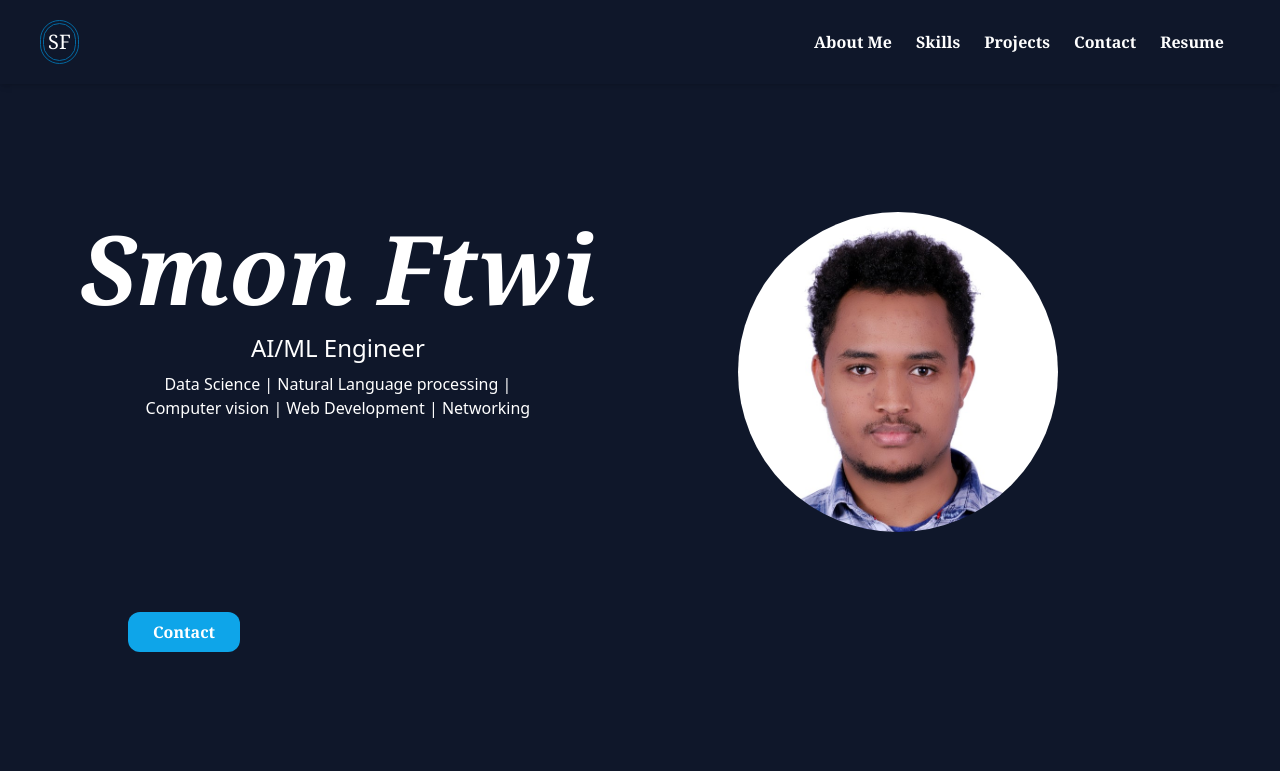
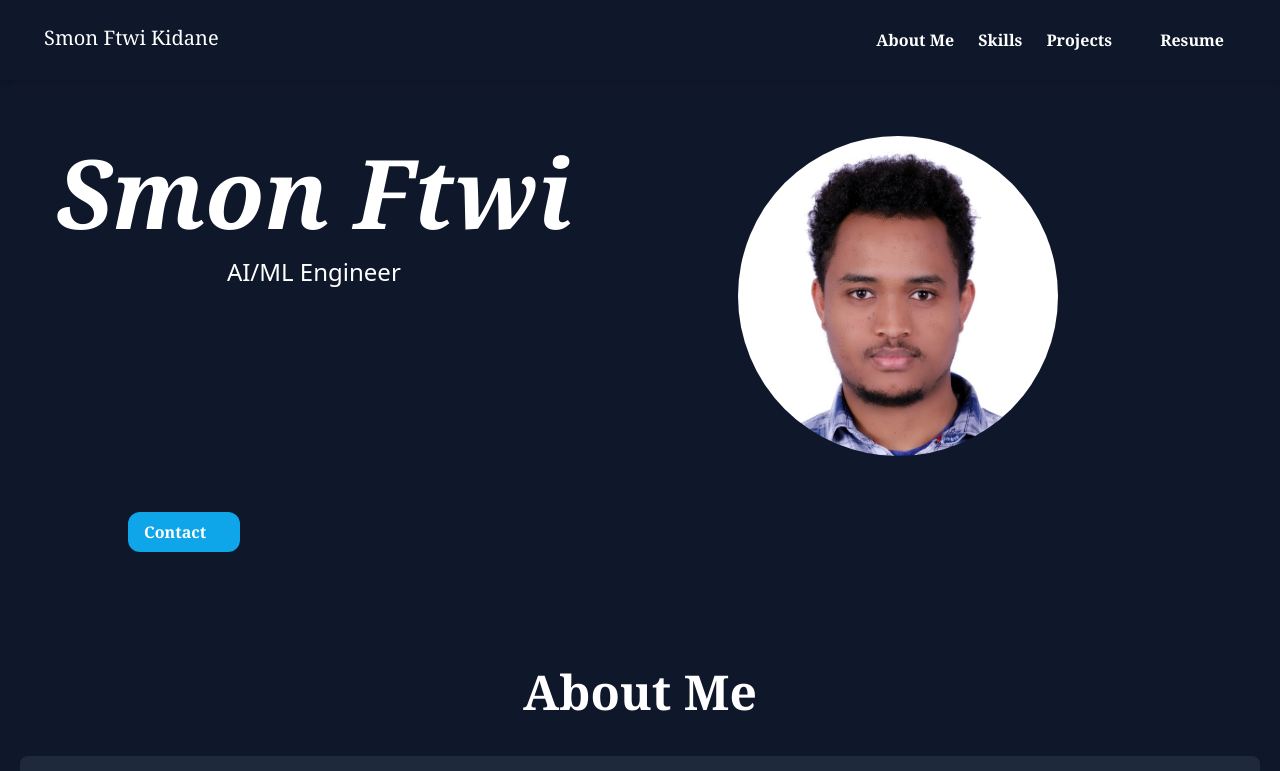
Before and after one commit to SmonFtwi/personal-portfolio, a React (Vite) app in the folder client/: page / in a window 1280 px wide. Shown: the top 771 px of the page. Built offline with nearby package versions, Linux system fonts and the light colour scheme.

Commit message:
css modification

```diff
--- a/client/src/App.jsx
+++ b/client/src/App.jsx
@@ -33,7 +33,7 @@ export default App;
 export function Header(){
   return (
     <nav className=' px-10 py-5  flex justify-between shadow-md bg-slate-900 '>
-    <h1 className=' text-xl font-serif rounded-full border-double border-4 border-sky-700 p-1'> SF</h1>
+    <h1 className=' text-xl font-serif  p-1'> Smon Ftwi Kidane</h1>
     <ul className=' flex items-center'>
 
 
@@ -53,7 +53,7 @@ export function Header(){
       </li>
       <li >
       <Link to='/#contact' smooth className='text-white hover:bg-transparent hover:text-sky-500 px-2 py-2 rounded-lg mr-2 hidden font-serif font-bold sm:block'
-      >Contact</Link>
+      ></Link>
       </li>
       <li >
         <a  className='text-white hover:bg-transparent hover:text-sky-500 px-2 py-2 rounded-lg mr-2 hidden font-serif font-bold sm:block'
--- a/client/src/pages/home.jsx
+++ b/client/src/pages/home.jsx
@@ -4,21 +4,21 @@ import {HashLink as Link} from 'react-router-hash-link'
 function Home(){
     return (
         <>
-       <div className=' text-center'>
-        <div className='md:flex m-20 mt-32'>
+       <div className=' flex flex-col'>
+        <div className='flex flex-col md:flex-row justify-center align-middle m-14'>
         <div className=' text-center '>
             <h1 className=' text-5xl md:text-8xl py-2 text-white font-bold font-serif italic'>Smon Ftwi </h1>
             <h3 className=' text-2xl py-2'>AI/ML Engineer</h3>
-             <p> Data Science | Natural Language processing | <br></br>Computer vision | Web Development | Networking</p>
+
            </div>
-           <div className="mx-auto bg-gradient-to-b rounded-full w-80 h-80 relative overflow-hidden">
+           <div className="mx-auto rounded-full w-80 h-80 relative overflow-hidden">
             <img src={myImg} alt="sorry image not available" />
           </div>
           </div>
-          <div className='bg-sky-500 hover:bg-sky-700 w-28 rounded-xl p-2 ml-32 mb-24'>
-    <Link to='/#contact' smooth className='text-white px-2 py-2 rounded-lg font-serif font-bold'>
+          <div className='bg-sky-500 hover:bg-sky-700 w-28 rounded-xl p-2 md:ml-32 mb-24 ml-36 '>
+          <Link to='/#contact' smooth className='text-white px-2 py-2 rounded-lg font-serif font-bold'>
         Contact
-    </Link>
+           </Link>
 </div>
 
         </div>
--- a/client/src/pages/project.jsx
+++ b/client/src/pages/project.jsx
@@ -7,11 +7,11 @@ import ats from './../assets/ats.png'
 function Project(){
     return (
         <>
-         <div className=' m-16 ' id="project">
-         <h2 className='text-5xl p-5  text-white font-bold font-serif text-center'>Projects</h2>
+         <div className=' flex flex-col align-middle ' id="project">
+         <h2 className='text-5xl  text-white font-bold font-serif text-center'>Projects</h2>
          <div className='display:block md:flex justify-center align-middle m-5 p-4 rounded shadow-lg '>
 
-                   <div className=' mx-auto  w-80 h-80 md:w-2/6 md:h-auto relative overflow-hidden rounded-md cursor-pointer hover:scale-105 ease-in-out duration-300'>
+                   <div className=' mx-auto md:w-2/6 md:h-auto relative overflow-hidden rounded-md cursor-pointer hover:scale-105 ease-in-out duration-300'>
                         <img src={ats}></img>
                     </div>
                 <div className=' '>
@@ -31,7 +31,7 @@ function Project(){
             </div>
                <div className='display:block md:flex justify-center align-middle m-5 p-4 rounded shadow-lg '>
 
-                   <div className=' mx-auto  w-80 h-80 md:w-2/6 md:h-auto relative overflow-hidden rounded-md cursor-pointer hover:scale-105 ease-in-out duration-300'>
+                   <div className=' mx-auto   md:w-2/6 md:h-auto relative overflow-hidden rounded-md cursor-pointer hover:scale-105 ease-in-out duration-300'>
                         <img src={shCart}></img>
                     </div>
                 <div className=' '>
@@ -50,7 +50,7 @@ function Project(){
             </div>
                   <div className='display:block md:flex justify-center align-middle m-5 p-4 rounded shadow-lg  mt-14'>
 
-                   <div className=' mx-auto  w-80 h-80 md:w-2/6 md:h-auto relative overflow-hidden rounded-md cursor-pointer hover:scale-105 ease-in-out duration-300'>
+                   <div className=' mx-auto   md:w-2/6 md:h-auto relative overflow-hidden rounded-md cursor-pointer hover:scale-105 ease-in-out duration-300'>
                         <img src={mCard}></img>
                     </div>
                 <div className=' '>
@@ -70,7 +70,7 @@ function Project(){
                     </div>
                     <div className='display:block md:flex justify-center align-middle m-5 p-4 rounded shadow-lg  mt-14'>
 
-                        <div className=' mx-auto  w-80 h-80 md:w-2/6 md:h-auto relative overflow-hidden rounded-md cursor-pointer hover:scale-105 ease-in-out duration-300'>
+                        <div className=' mx-auto   md:w-2/6 md:h-auto relative overflow-hidden rounded-md cursor-pointer hover:scale-105 ease-in-out duration-300'>
                         <img src={MovieApp}></img>
                     </div>
                     <div className=' '>
```
